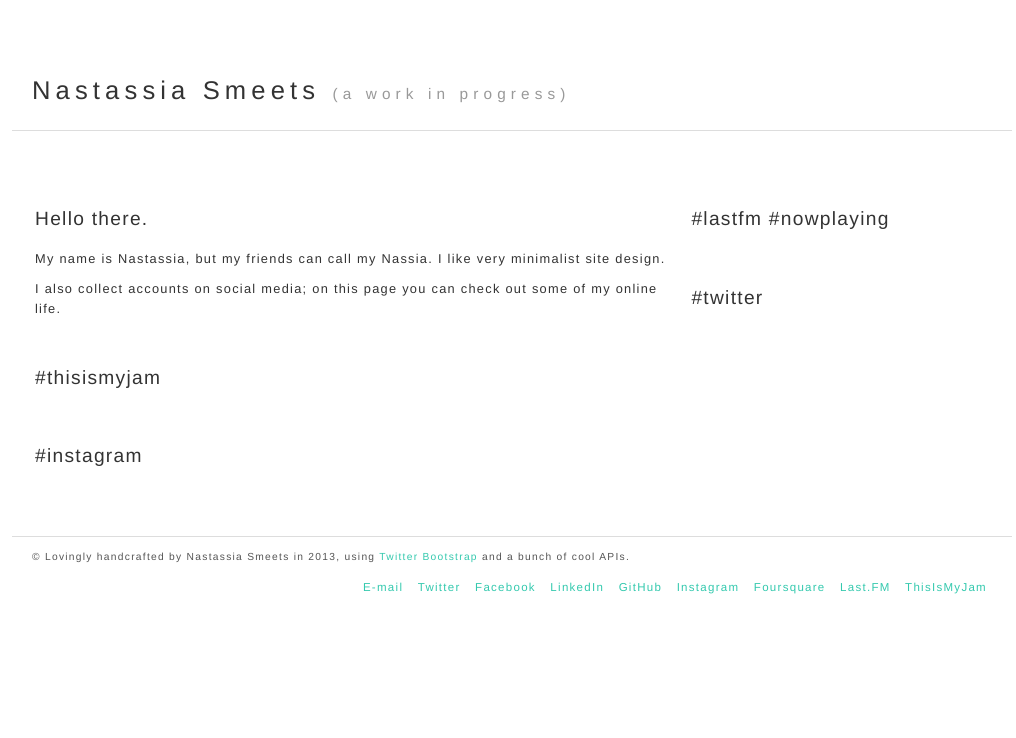
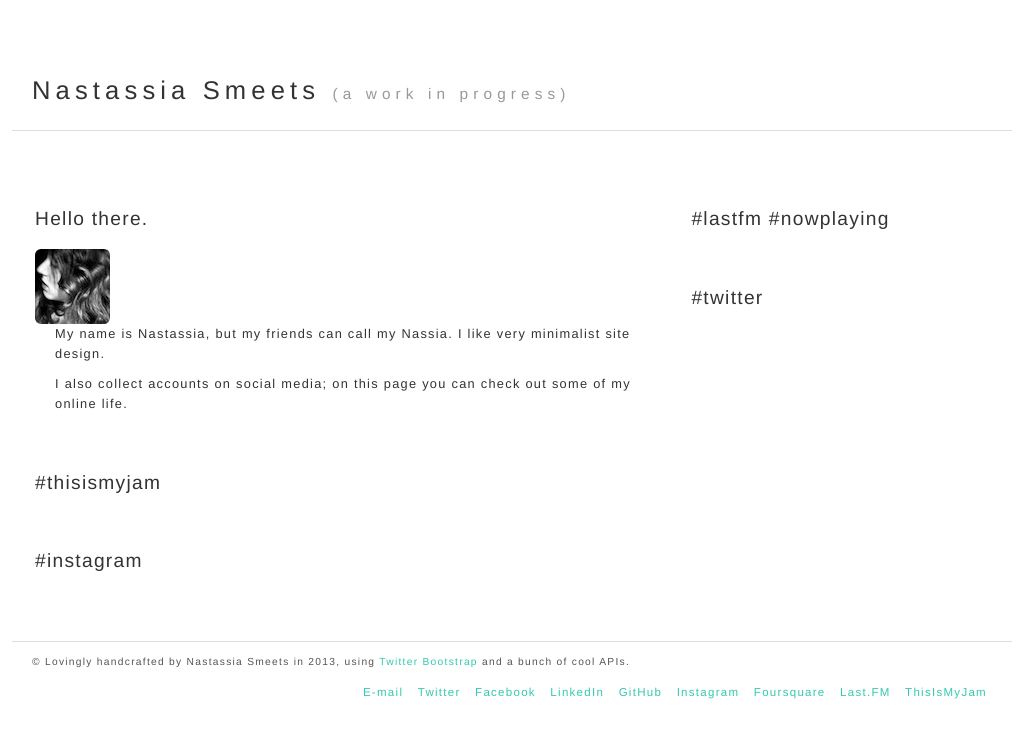
Before and after one commit to nassia/nassia.be, a plain HTML site: page index.html in a window 1280 px wide. Shown: the whole page, without its empty margins (148-1164 px from the left). Drawn offline with nearby package versions, Linux system fonts and the light colour scheme; files that its build step writes are made by us from their sources.

Commit message:
Profile pic

```diff
--- a/index.html
+++ b/index.html
@@ -1,7 +1,9 @@
 <!DOCTYPE html>
 <html>
 	<head>
-		<title>Nassia</title>
+		<title>Nastassia Smeets</title>
+		<meta name="title" content="Nastassia Smeets" />
+		<meta name="description" content="The one and only personal webpage of Nastassia Smeets." />
 		<meta name="viewport" content="width=device-width, initial-scale=1.0">
 		<link href="bootstrap/css/bootstrap.min.css" rel="stylesheet" media="screen">
 		<link href="css/nassia.min.css" rel="stylesheet" media="screen">
@@ -24,8 +26,15 @@
 			<div class="row-fluid content">
 				<div class='pull-left span8'>
 					<h2>Hello there.</h2>
-					<p>My name is Nastassia, but my friends can call my Nassia. I like very minimalist site design.</p>
-					<p>I also collect accounts on social media; on this page you can check out some of my online life.</p>
+					<div class="row-fluid">
+						<div class="pull-left">
+							<img src='images/profile_thumb.jpg' class='profile img-rounded' />
+						</div>
+						<div class="pull-left profile-text">
+							<p>My name is Nastassia, but my friends can call my Nassia. I like very minimalist site design.</p>
+							<p>I also collect accounts on social media; on this page you can check out some of my online life.</p>
+						</div>
+					</div>
 
 					<h2><a href='http://www.thisismyjam.com/nassia' target='_blank'>#thisismyjam</a></h2><div id='jam'></div>
 
--- a/less/nassia.less
+++ b/less/nassia.less
@@ -77,6 +77,10 @@ body {
 			margin-right: 3px;
 			padding-top: 30px;
 			padding-bottom: 50px;
+
+			.profile-text {
+				padding-left: 20px;
+			}
 		}
 
 		div.footer {
```
Also changed, not shown: images/profile.jpg (added), images/profile_thumb.jpg (added).
